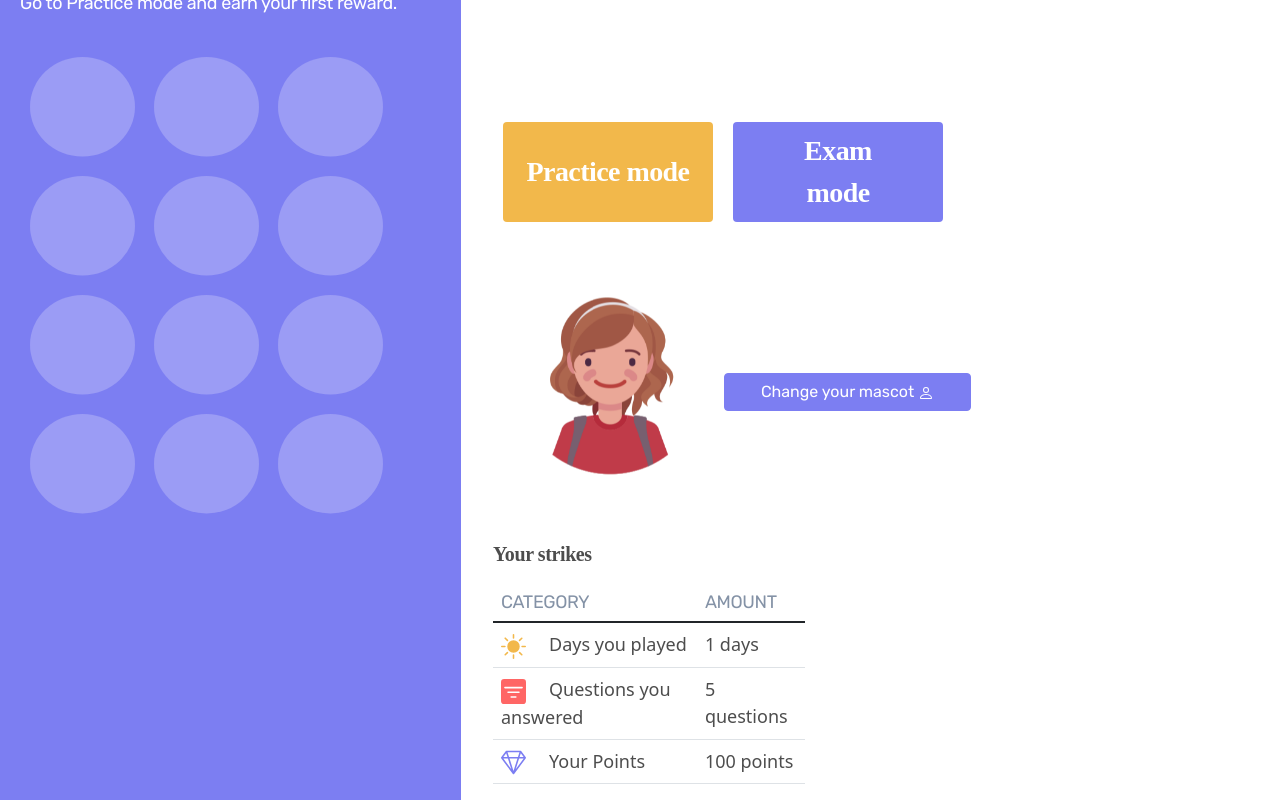
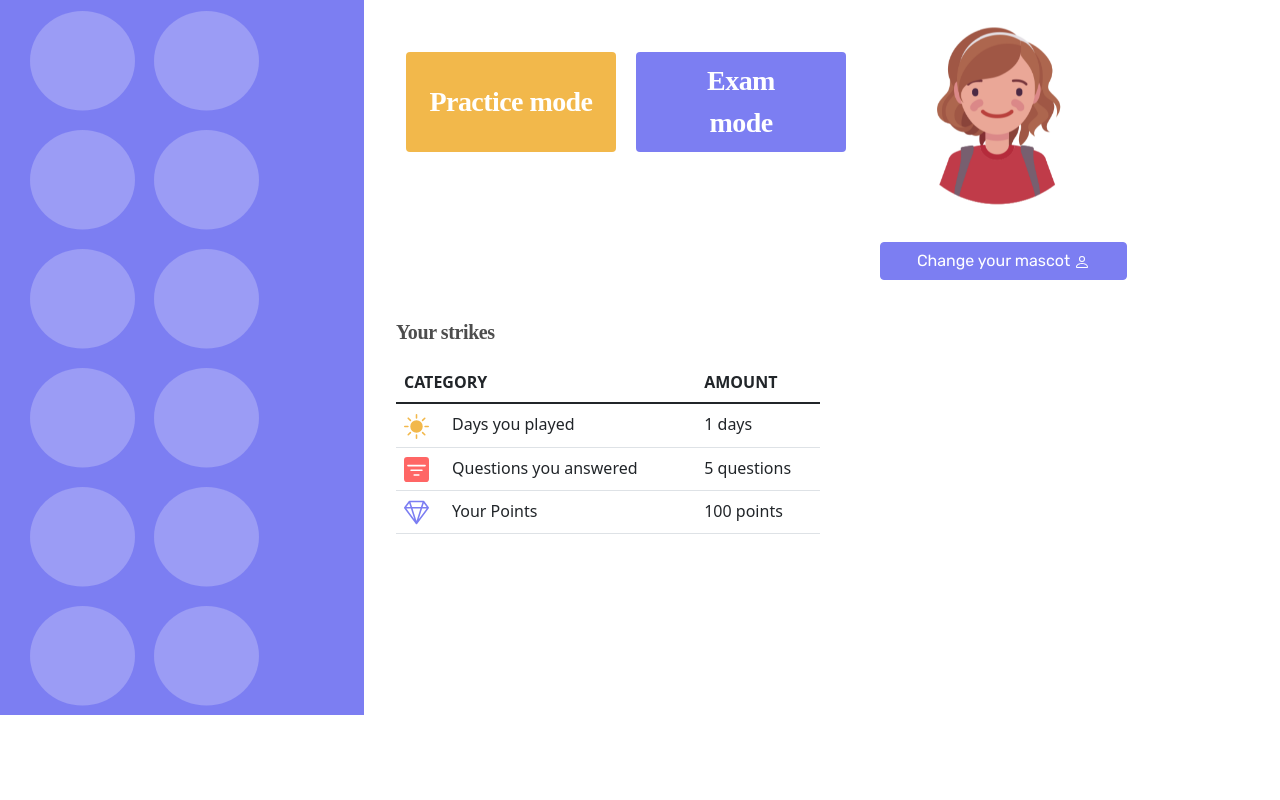
Before and after one commit to tamaraputriv/MathsCamp, a React (Create React App) app: page /frontpage in a window 1280 px wide. Shown: the part 251-1051 px from the top of the page. After the commit the page ends 966 px from the top, so only its background shows below. Built offline with nearby package versions, Linux system fonts and the light colour scheme; a web font is replaced by a local one; what parse would draw is missing.

Commit message:
Table as its own component

```diff
--- a/src/components/PracticeSection/Input.js
+++ b/src/components/PracticeSection/Input.js
@@ -1,5 +1,92 @@
 import React from "react";
+import {
+  Container,
+  Row,
+  Form,
+  Col,
+  Button,
+  Card,
+  Image,
+} from "react-bootstrap";
+import "./MultipleChoice.css";
+import { BsLifePreserver, BsCheckCircle } from "react-icons/bs";
+import Mascot from "../../images/Mascots/mascot1.png";
 
-export default function Input() {
-  return "Hello";
+export default function Input({
+  question,
+  category,
+  option_A,
+  option_B,
+  option_C,
+  option_D,
+  correct_answer,
+  hint,
+}) {
+  return (
+    <Container fluid className="multiple-container">
+      <Row>
+        <Col className="question-col">
+          <Card className="title-card">
+            <Card.Body className="text-center">
+              <Card.Title className="question-description">
+                {question}
+              </Card.Title>
+            </Card.Body>
+          </Card>
+          <Form>
+            <Card className="option-card">
+              <Card.Body className="text-center">
+                <fieldset className="options-form">
+                  <Form.Group as={Row}>
+                    <Col sm={0}>
+                      <Form.Check
+                        type="radio"
+                        value={option_A}
+                        label={`${option_A}`}
+                        name="formHorizontalRadios"
+                        id="option1"
+                        className="option-text"
+                      />
+                      <Form.Check
+                        type="radio"
+                        label={`${option_B}`}
+                        name="formHorizontalRadios"
+                        id="option2"
+                      />
+                      <Form.Check
+                        type="radio"
+                        label={`${option_C}`}
+                        name="formHorizontalRadios"
+                        id="option3"
+                      />
+                      <Form.Check
+                        type="radio"
+                        label={`${option_D}`}
+                        name="formHorizontalRadios"
+                        id="option4"
+                      />
+                    </Col>
+                  </Form.Group>
+                </fieldset>
+              </Card.Body>
+            </Card>
+            <Form.Group as={Row} className="mb-8 mt-8">
+              <div className="btn-div">
+                <Button className="hint-btn quiz-btn">
+                  Hint
+                  <BsLifePreserver className="btn-icon" />
+                </Button>
+                <Button className="submit-btn quiz-btn" type="submit">
+                  Submit <BsCheckCircle className="btn-icon" />
+                </Button>
+              </div>
+            </Form.Group>
+          </Form>
+        </Col>
+        <Col md="auto" className="img-col">
+          <Image src={Mascot} className="quiz-mascot-img" />
+        </Col>
+      </Row>
+    </Container>
+  );
 }
--- a/src/components/UserInfo/UserInfo.css
+++ b/src/components/UserInfo/UserInfo.css
@@ -1,11 +1,6 @@
 .home-container {
   margin: 0;
   padding: 0;
-  height: 100vh;
-  position: relative;
-  z-index: 1;
-  top: 70px;
-  height: calc(100vh - 70px);
 }
 
 .welcome-h1 {
@@ -86,37 +81,12 @@ h2 {
   line-height: 24px;
 }
 
-.thead-light {
-  font-family: Rubik;
-  font-style: normal;
-  font-weight: normal;
-  font-size: 18px;
-  line-height: 21px;
-  letter-spacing: -0.02em;
-  color: #27272e;
-}
-
 .category-icon {
   margin-right: 23px;
 }
 
 .category-col {
   padding-right: 50px;
-}
-
-.table-header {
-  font-family: Rubik;
-  font-style: normal;
-  font-weight: normal;
-  font-size: 18px !important;
-  line-height: 21px;
-  letter-spacing: -0.02em;
-  color: #8492a6 !important;
-}
-
-.body-text {
-  font-size: 18px !important;
-  color: #4d4d4d;
 }
 
 .mascot-img {
@@ -138,9 +108,4 @@ h2 {
 
 .userinfo-col {
   padding-left: 10px;
-  /* background-color: yellow; */
 }
-
-.home-mascot-col {
-  /* background-color: red; */
-}
--- a/src/components/UserInfo/UserInfo.js
+++ b/src/components/UserInfo/UserInfo.js
@@ -2,14 +2,10 @@ import React, { useState } from "react";
 import Sidebar from "../Sidebar/Sidebar";
 import "./UserInfo.css";
 import { useHistory } from "react-router";
-import { Container, Col, Row, Button, Table, Image } from "react-bootstrap";
-import {
-  BsFillSunFill,
-  BsFillFilterSquareFill,
-  BsGem,
-  BsPerson,
-} from "react-icons/bs";
+import { Container, Col, Row, Button, Image } from "react-bootstrap";
+import { BsPerson } from "react-icons/bs";
 import Mascot from "../../images/Mascots/mascot1.png";
+import UserInfoTable from "../UserInfoTable/UserInfoTable";
 
 export default function UserInfo({
   username,
@@ -32,7 +28,7 @@ export default function UserInfo({
   };
 
   const [isOpen, setIsOpen] = useState(true);
-  const [columnSize, setColumnSize] = useState(5);
+  const [columnSize, setColumnSize] = useState(4);
 
   const toggle = () => {
     if (isOpen) {
@@ -40,7 +36,7 @@ export default function UserInfo({
       setColumnSize(3);
     } else {
       setIsOpen(true);
-      setColumnSize(5);
+      setColumnSize(4);
     }
   };
 
@@ -85,63 +81,12 @@ export default function UserInfo({
             <h2 className="strike-h2">Your strikes</h2>
           </div>
           <Row>
-            <Col lg={6}>
-              <Table>
-                <thead className="thead-light table-header">
-                  <tr>
-                    <th scope="col" className="table-header">
-                      CATEGORY
-                    </th>
-                    <th scope="col" className="table-header">
-                      AMOUNT
-                    </th>
-                  </tr>
-                </thead>
-                <tbody>
-                  <tr>
-                    <td className="body-text">
-                      <BsFillSunFill
-                        size={25}
-                        className="category-icon"
-                        color={"#F2B84B"}
-                      />
-                      Days you played
-                    </td>
-                    <td data-label="Days played" className="body-text">
-                      {total_days_played} days
-                    </td>
-                  </tr>
-                  <tr>
-                    <td className="body-text">
-                      <BsFillFilterSquareFill
-                        size={25}
-                        className="category-icon"
-                        color={"#FF6665"}
-                      />
-                      Questions you answered
-                    </td>
-                    <td
-                      data-label="Questions you answered"
-                      className="body-text"
-                    >
-                      <span>{total_answered_questions} questions</span>
-                    </td>
-                  </tr>
-                  <tr>
-                    <td className="body-text">
-                      <BsGem
-                        size={25}
-                        className="category-icon"
-                        color={"#7C7EF2"}
-                      />
-                      Your Points
-                    </td>
-                    <td data-label="Your points" className="body-text">
-                      <span>{total_points} points</span>
-                    </td>
-                  </tr>
-                </tbody>
-              </Table>
+            <Col lg={7}>
+              <UserInfoTable
+                total_points={total_points}
+                total_days_played={total_days_played}
+                total_answered_questions={total_answered_questions}
+              />
             </Col>
           </Row>
         </Col>
--- /dev/null
+++ b/src/components/UserInfoTable/UserInfoTable.css
@@ -0,0 +1,24 @@
+.table-header {
+  font-family: Rubik;
+  font-style: normal;
+  font-weight: normal;
+  font-size: 18px !important;
+  line-height: 21px;
+  letter-spacing: -0.02em;
+  color: #8492a6 !important;
+}
+
+.thead-light {
+  font-family: Rubik;
+  font-style: normal;
+  font-weight: normal;
+  font-size: 18px;
+  line-height: 21px;
+  letter-spacing: -0.02em;
+  color: #27272e;
+}
+
+.body-text {
+  font-size: 18px !important;
+  color: #4d4d4d;
+}
--- /dev/null
+++ b/src/components/UserInfoTable/UserInfoTable.js
@@ -0,0 +1,61 @@
+import React from "react";
+import { Table } from "react-bootstrap";
+import { BsFillSunFill, BsFillFilterSquareFill, BsGem } from "react-icons/bs";
+
+export default function UserInfoTable({
+  total_points,
+  total_days_played,
+  total_answered_questions,
+}) {
+  return (
+    <Table>
+      <thead className="thead-light table-header">
+        <tr>
+          <th scope="col" className="table-header">
+            CATEGORY
+          </th>
+          <th scope="col" className="table-header">
+            AMOUNT
+          </th>
+        </tr>
+      </thead>
+      <tbody>
+        <tr>
+          <td className="body-text">
+            <BsFillSunFill
+              size={25}
+              className="category-icon"
+              color={"#F2B84B"}
+            />
+            Days you played
+          </td>
+          <td data-label="Days played" className="body-text">
+            {total_days_played} days
+          </td>
+        </tr>
+        <tr>
+          <td className="body-text">
+            <BsFillFilterSquareFill
+              size={25}
+              className="category-icon"
+              color={"#FF6665"}
+            />
+            Questions you answered
+          </td>
+          <td data-label="Questions you answered" className="body-text">
+            <span>{total_answered_questions} questions</span>
+          </td>
+        </tr>
+        <tr>
+          <td className="body-text">
+            <BsGem size={25} className="category-icon" color={"#7C7EF2"} />
+            Your Points
+          </td>
+          <td data-label="Your points" className="body-text">
+            <span>{total_points} points</span>
+          </td>
+        </tr>
+      </tbody>
+    </Table>
+  );
+}
```
